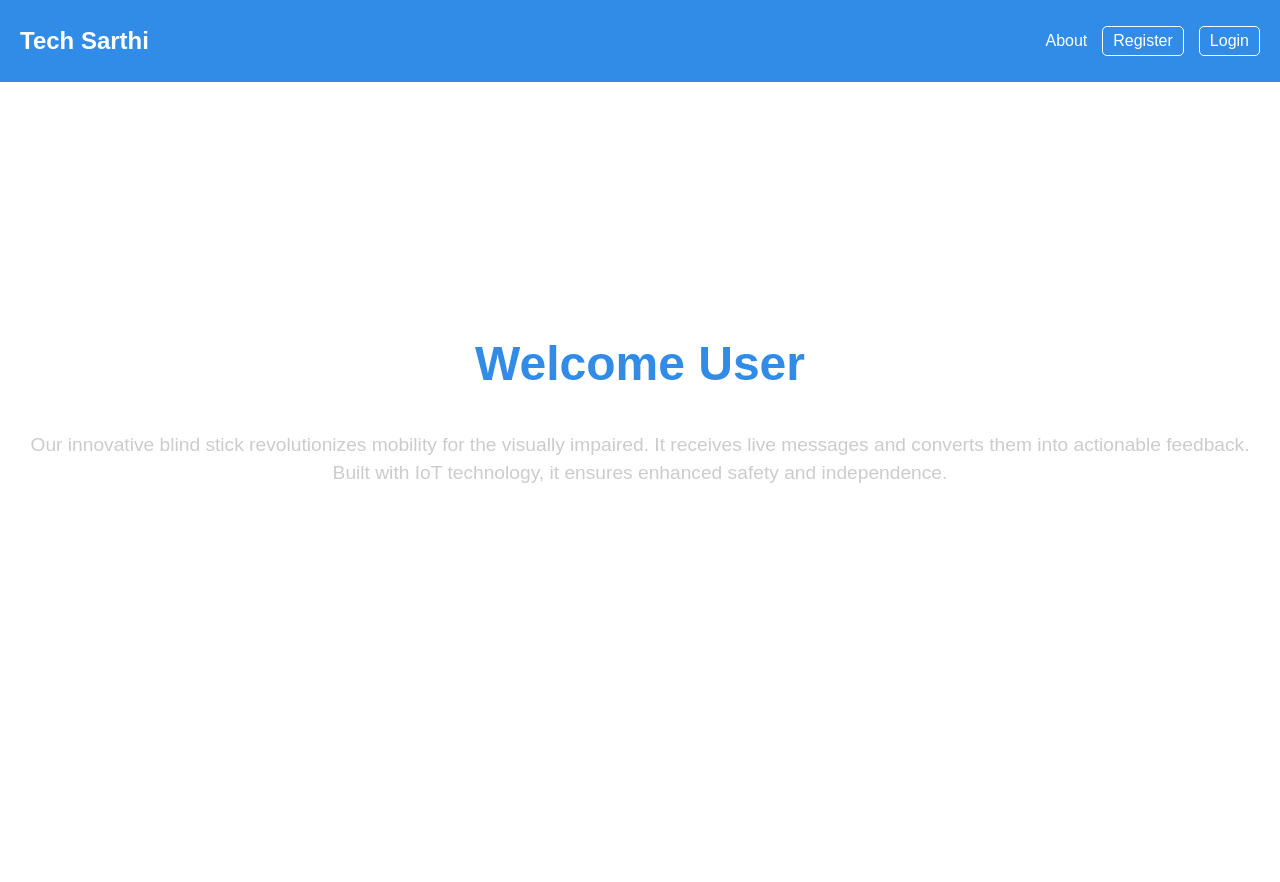
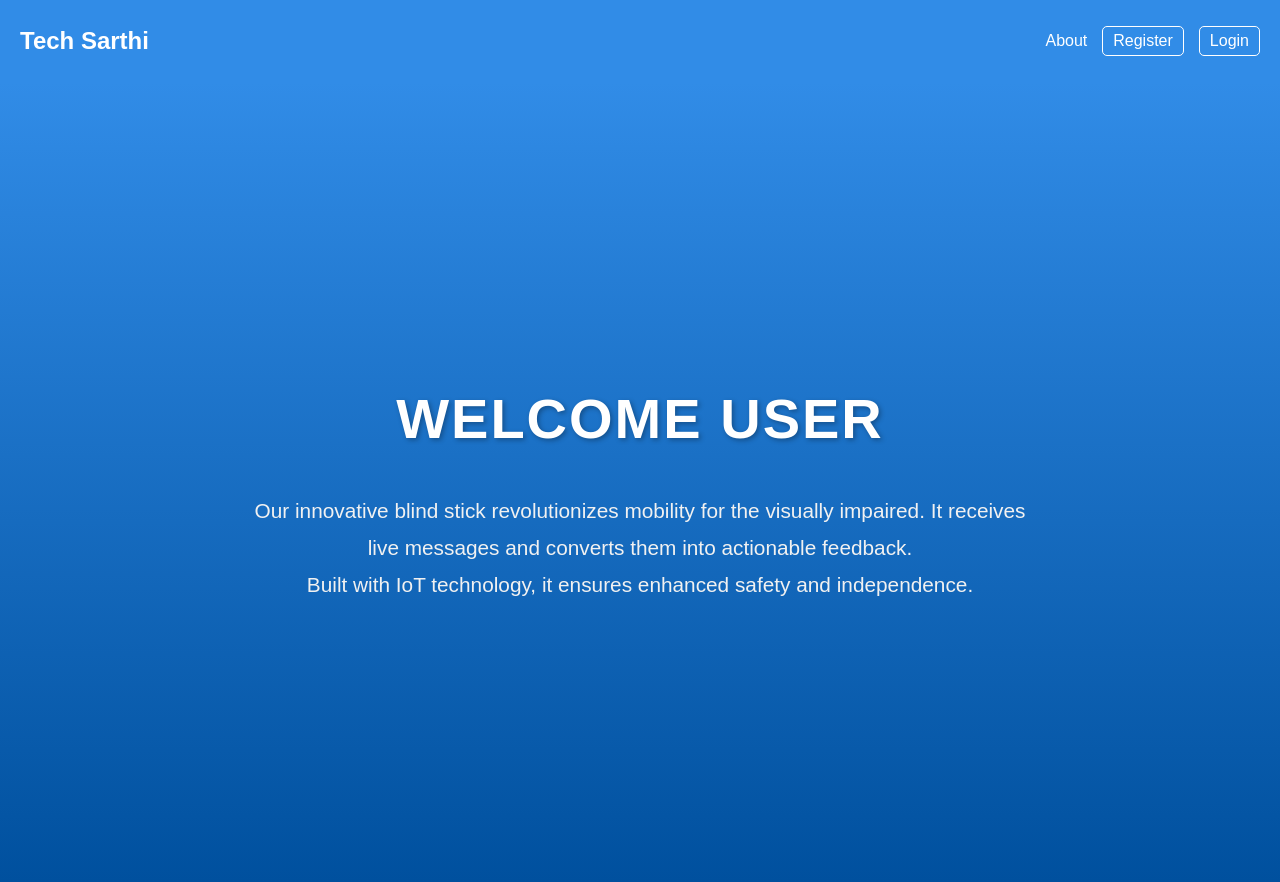
Before and after one commit to leviosa-1/Techsarthi, a Flask app: page / in a window 1280 px wide. Before the commit the page ends 483 px from the top, so only its background shows below. Run offline with Flask 3, Linux system fonts and the light colour scheme.

Commit message:
update welcome page with css

```diff
--- a/static/style.css
+++ b/static/style.css
@@ -159,23 +159,69 @@ justify-content: center;
   align-items: center;
   text-align: center;
   height: 100vh;
+  background: linear-gradient(to bottom, #318CE7, #00509E); /* Add a gradient background */
   color: white;
-margin-top: -120px;
-margin-top: -80px;
+  animation: fadeIn 1.5s ease-in-out;
 }
 
+/* Heading Animation */
 .welcome h1 {
-color: #318CE7;
-font-size: 3rem;
+  color: #ffffff; /* Bright white for contrast */
+  font-size: 3.5rem;
   margin-bottom: 20px;
+  text-transform: uppercase;
+  letter-spacing: 2px;
+  text-shadow: 2px 2px 5px rgba(0, 0, 0, 0.3);
+  animation: textSlideIn 1.2s ease-in-out;
 }
 
+/* Paragraph Animation */
 .welcome p {
-font-size: 1.2rem;
-line-height: 1.5;
-max-width: 1600px;
-color: #cccccc  ;
+  font-size: 1.3rem;
+  line-height: 1.8;
+  max-width: 800px; /* Limit the paragraph width */
+  color: #f1f1f1;
+  animation: fadeInDelay 2s ease-in-out;
 }
+
+/* Add some glow effect to the welcome heading */
+.welcome h1:hover {
+  text-shadow: 0 0 20px rgba(255, 255, 255, 0.8), 0 0 30px rgba(255, 255, 255, 0.6);
+  transition: text-shadow 0.5s ease-in-out;
+}
+
+/* Animations */
+@keyframes fadeIn {
+  from {
+    opacity: 0;
+  }
+  to {
+    opacity: 1;
+  }
+}
+
+@keyframes fadeInDelay {
+  0% {
+    opacity: 0;
+    transform: translateY(20px);
+  }
+  100% {
+    opacity: 1;
+    transform: translateY(0);
+  }
+}
+
+@keyframes textSlideIn {
+  0% {
+    opacity: 0;
+    transform: translateY(-50px);
+  }
+  100% {
+    opacity: 1;
+    transform: translateY(0);
+  }
+}
+
 
 /* Message Section */
 .message-section {
```
Lines whose indentation alone changed are shown as unchanged.
